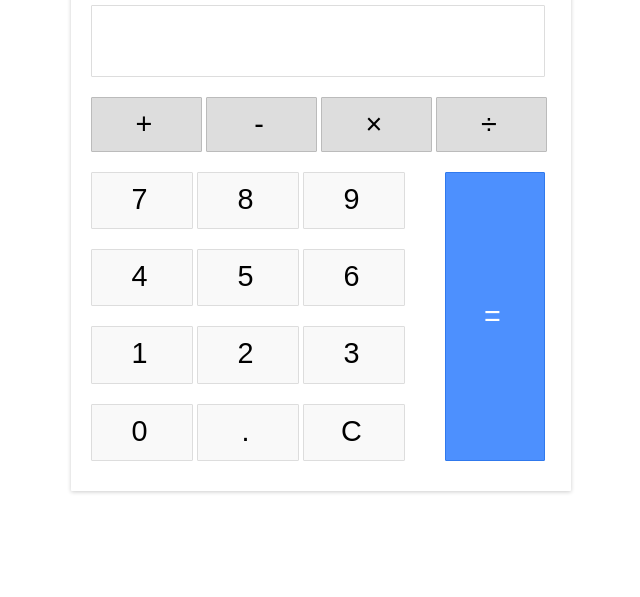
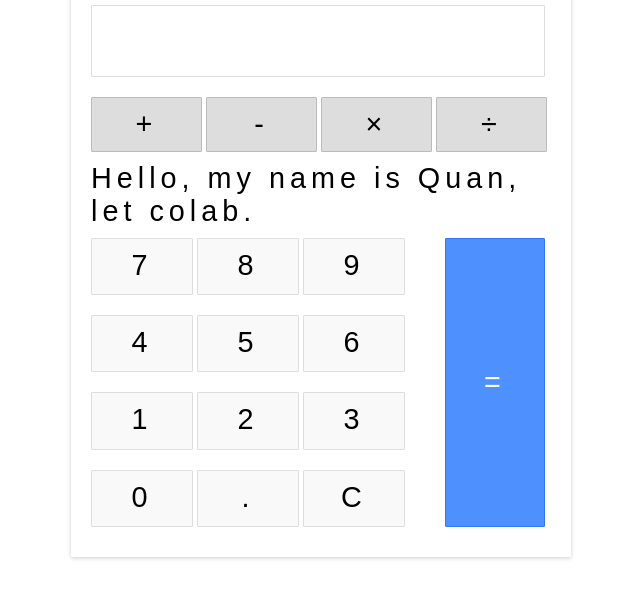
Before and after one commit to phamhuy150504/GDSC-webseries-calculator, a plain HTML site: page index.html in a window 1280 px wide. Shown: the part 167-764 px from the top of the page, without its empty margins (319-959 px from the left). Drawn offline with Linux system fonts and the light colour scheme.

```diff
--- a/index.html
+++ b/index.html
@@ -17,6 +17,13 @@
         <div>&times;</div>
         <div>&divide;</div>
       </div>
+
+      <div>
+        Hello, my name is Quan, let colab.
+      </div>
+
+
+
 
       <div id="content_bottom">
         <div class="numbers">
@@ -40,6 +47,9 @@
         <div class="equal" id="result">=</div>
       </div>
     </div>
+
+
+
     <script src="./js/script.js"></script>
 </body>
 
```
